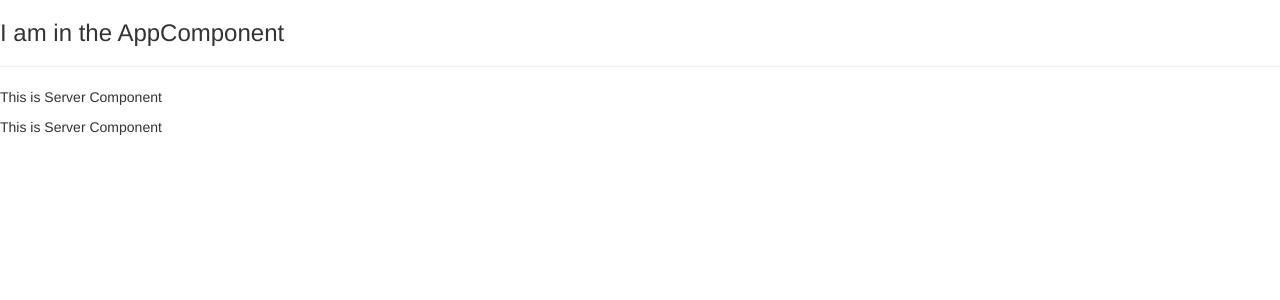
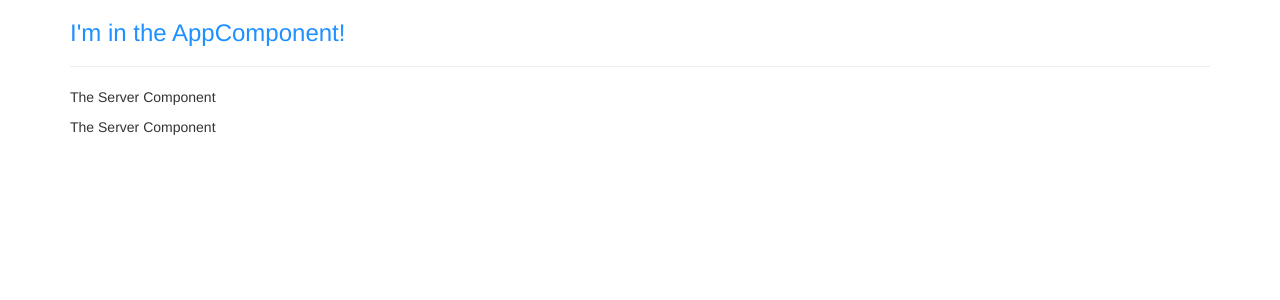
Before and after one commit to nusrathfathima/Angular-App, an Angular app: page / in a window 1280 px wide. Shown: the top 300 px of the page. Built offline with nearby package versions, Linux system fonts and the light colour scheme.

Commit message:
Understanding Component's Template, Style and Selector

```diff
--- a/src/app/app.component.css
+++ b/src/app/app.component.css
@@ -0,0 +1,3 @@
+h3 {
+  color: darkblue;
+}
--- a/src/app/app.component.html
+++ b/src/app/app.component.html
@@ -1,3 +1,11 @@
-<h3>I am in the AppComponent</h3>
-<hr>
-<app-servers></app-servers>
+<div class="container">
+  <div class="row">
+    <div class="col-xs-12">
+      <h3>I'm in the AppComponent!</h3>
+      <hr>
+      <app-servers></app-servers>
+      <!--<div app-servers></div>-->
+      <!--<div class="app-servers"></div>-->
+    </div>
+  </div>
+</div>
--- a/src/app/app.component.ts
+++ b/src/app/app.component.ts
@@ -3,8 +3,12 @@ import { Component } from '@angular/core';
 @Component({
   selector: 'app-root',
   templateUrl: './app.component.html',
-  styleUrls: ['./app.component.css']
+  // styleUrls: ['./app.component.css']
+  styles: [`
+    h3 {
+      color: dodgerblue;
+    }
+  `]
 })
 export class AppComponent {
-  name = 'Nusrath';
 }
--- a/src/app/server/server.component.html
+++ b/src/app/server/server.component.html
@@ -1 +1 @@
-<p>This is Server Component</p>
+<p>The Server Component</p>
--- a/src/app/server/server.component.ts
+++ b/src/app/server/server.component.ts
@@ -4,7 +4,6 @@ import { Component } from '@angular/core';
   selector: 'app-server',
   templateUrl: './server.component.html'
 })
-
 export class ServerComponent {
 
 }
--- a/src/app/servers/servers.component.ts
+++ b/src/app/servers/servers.component.ts
@@ -1,15 +1,19 @@
 import { Component, OnInit } from '@angular/core';
 
 @Component({
+  // selector: '[app-servers]',
+  // selector: '.app-servers',
   selector: 'app-servers',
-  templateUrl: './servers.component.html',
+  template: `
+    <app-server></app-server>
+    <app-server></app-server>`,
   styleUrls: ['./servers.component.css']
 })
 export class ServersComponent implements OnInit {
 
   constructor() { }
 
-  ngOnInit(): void {
+  ngOnInit() {
   }
 
 }
```
Also changed, not shown: src/app/app.module.ts (+5 -2 lines), 1 other file (tests, documents, lock files or other folders).
